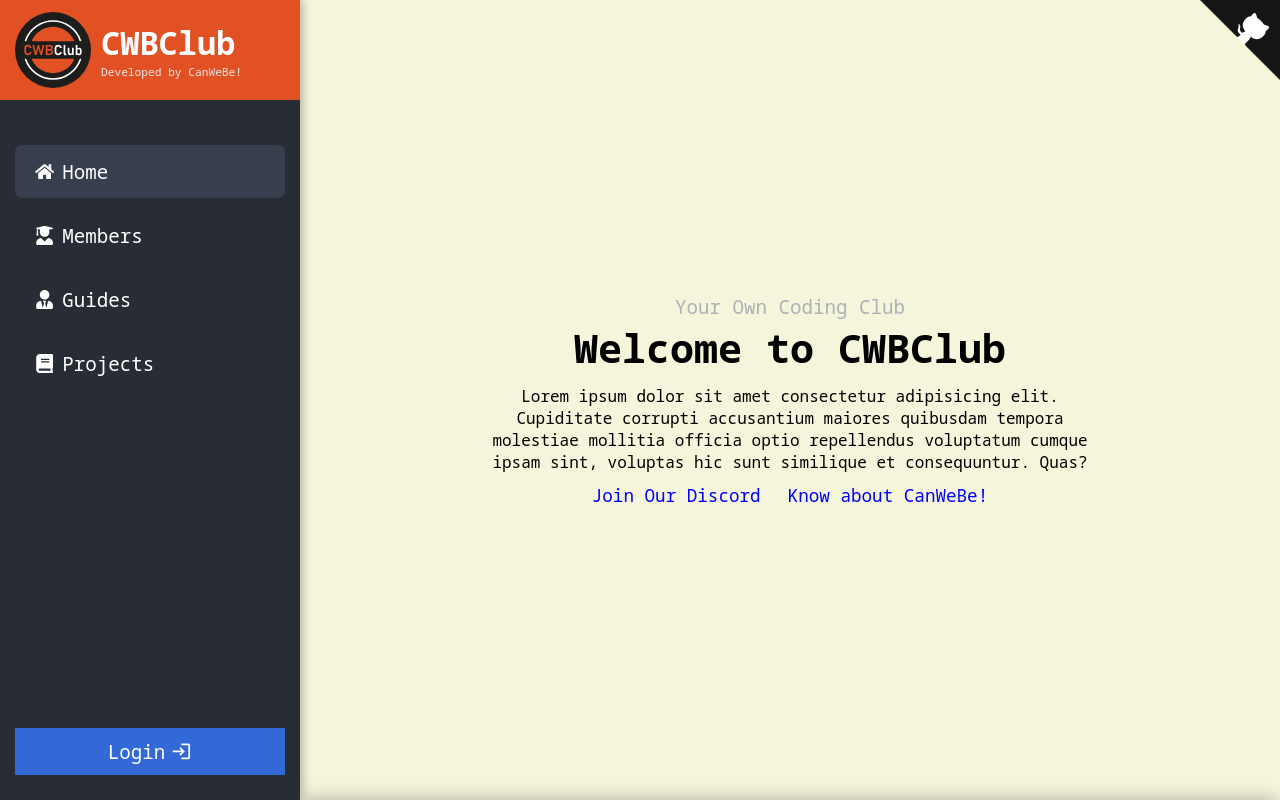
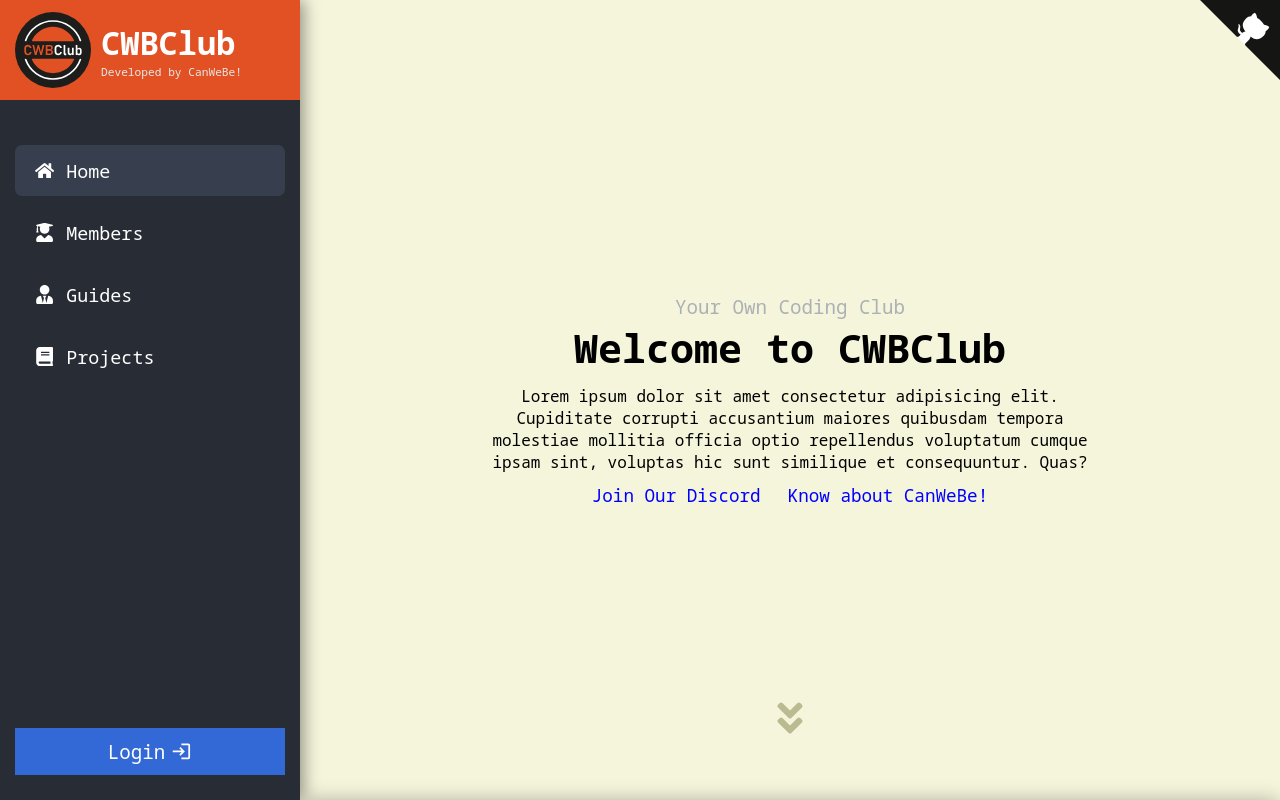
Before and after one commit to cwbclub/CWBClub, a React (Create React App) app: page / in a window 1280 px wide. Shown: the top 800 px of the page. Built offline with nearby package versions, Linux system fonts and the light colour scheme.

Commit message:
fixing css

```diff
--- a/src/components/sidenav/sidenav.style.css
+++ b/src/components/sidenav/sidenav.style.css
@@ -5,7 +5,7 @@ nav {
   top: 0;
   width: 300px;
   height: 100%;
-  box-shadow: 2px 0 10px rgba(0, 0, 0, 0.3);
+  box-shadow: 4px 0 15px rgba(0, 0, 0, 0.4);
   display: flex;
   flex-direction: column;
   z-index: 999;
@@ -55,9 +55,9 @@ nav {
 .navitems a {
   display: flex;
   align-items: center;
-  gap: 8px;
+  gap: 12px;
   padding: 13px 15px 13px 20px;
-  font-size: 1.2rem;
+  font-size: 1.15rem;
   border-radius: 7px;
   color: white;
   transition: all 0.3s ease-in-out;
--- a/src/pages/guides/index.jsx
+++ b/src/pages/guides/index.jsx
@@ -1,22 +1,16 @@
-import React from 'react'
-import styles from './style.module.css'
-function index() {
+import './guides.style.css'
+
+export default function Guides() {
   return (
     <div>
-      <div className={styles.container}>
-          <h1 className={styles.heading}>
-            Get All The Guidelines You Required
-          </h1>
-          <p className={styles.desc}>
-            All the Guidelines for related Domains will be uploaded here .
-             You can select the proper guidelines for domain of your interest .
-
-          </p>
-          <h3 className={styles.happy}>HAPPY HACKING !!!!</h3>
-
+      <div className="container">
+        <h1 className="heading">Get All The Guidelines You Required</h1>
+        <p className="desc">
+          All the Guidelines for related Domains will be uploaded here . You can
+          select the proper guidelines for domain of your interest .
+        </p>
+        <h3 className="happy">HAPPY HACKING !!!!</h3>
       </div>
     </div>
   )
 }
-
-export default index
--- a/src/pages/home/home.style.css
+++ b/src/pages/home/home.style.css
@@ -55,8 +55,15 @@
   right: 0;
 }
 
+.downArrow {
+  position: absolute;
+  bottom: 50px;
+  font-size: 2.5rem;
+  color: #bbbb91;
+}
+
 .secondSection {
-  box-shadow: 0 -2px 17px -2px rgba(0, 0, 0, 0.3);
+  box-shadow: 0 -1px 19px -2px rgba(0, 0, 0, 0.3);
   background-color: white;
   position: relative;
   z-index: 1;
--- a/src/pages/home/index.jsx
+++ b/src/pages/home/index.jsx
@@ -4,6 +4,7 @@ import whyus1 from '../../assets/whyus1.svg'
 import whyus2 from '../../assets/whyus2.svg'
 import whyus3 from '../../assets/whyus3.svg'
 import SocialIcon from '../../components/socialIcon'
+import { FaAngleDoubleDown } from 'react-icons/fa'
 
 export default function Home() {
   return (
@@ -11,6 +12,9 @@ export default function Home() {
       <section className="headerSection">
         <div className="githubCorner">
           <GithubCorner />
+        </div>
+        <div className="downArrow">
+          <FaAngleDoubleDown />
         </div>
         <div className="textbox">
           <p className="subheader">Your Own Coding Club</p>
--- a/src/pages/projects/index.jsx
+++ b/src/pages/projects/index.jsx
@@ -1,13 +1,12 @@
-import React from 'react'
-import styles from './styles.module.css'
-function index() {
+import './project.style.css'
+
+export default function Projects() {
   return (
-    <div className={styles.container}>
-            <h1 className={styles.heading}>Our Projects</h1>
-            <p className={styles.desc}>All the projects Done by the club members will be here shortly !!!!</p>
-
+    <div className="container">
+      <h1 className="heading">Our Projects</h1>
+      <p className="desc">
+        All the projects Done by the club members will be here shortly !!!!
+      </p>
     </div>
   )
 }
-
-export default index
```
Also changed, not shown: src/pages/guides/guides.style.css (renamed from src/pages/guides/style.module.css), src/pages/projects/project.style.css (renamed from src/pages/projects/styles.module.css).
